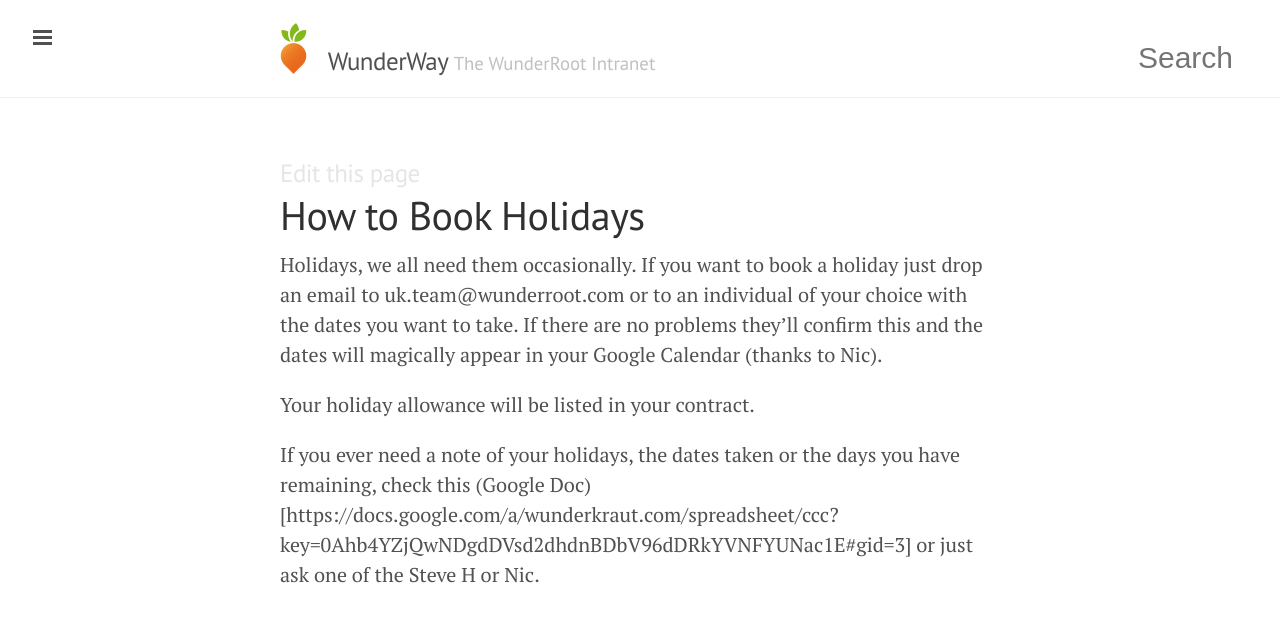
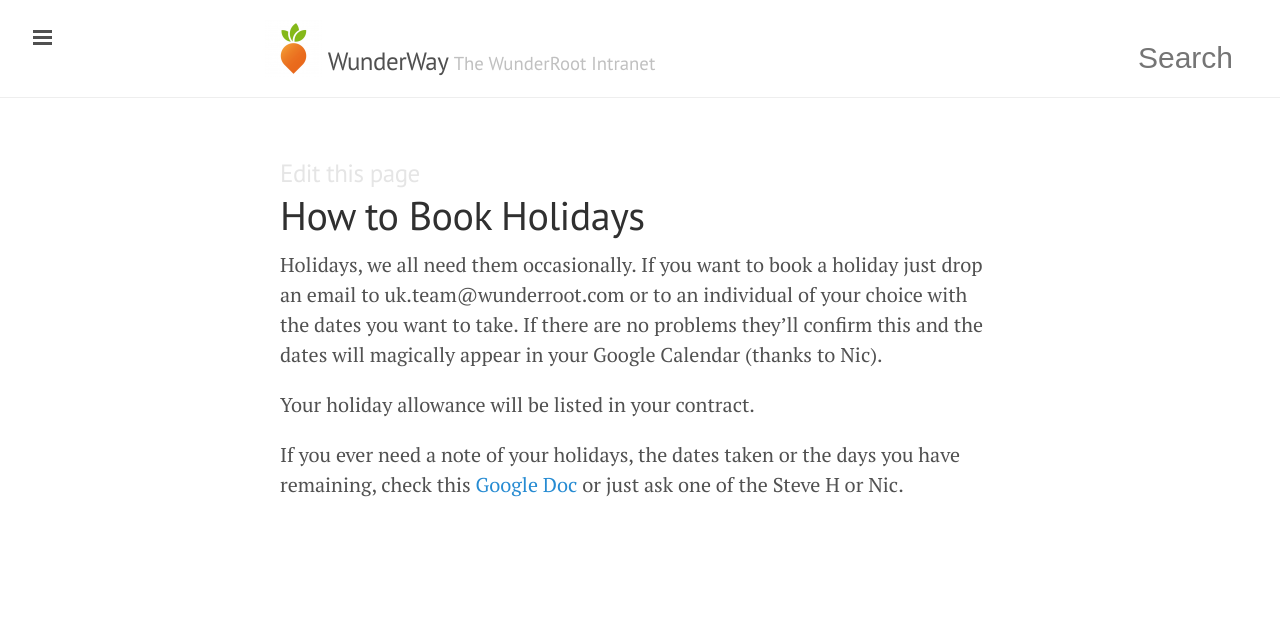
Before and after one commit to tormi/WunderWay, a Jekyll site: the page built from how/how-to-book-holidays.md, in a window 1280 px wide. Shown: the top 622 px of the page. Built offline with Jekyll 4.4.1, drawn with Linux system fonts in a browser that asks for light colours; nearby versions of some CDN libraries; Markdown is read by kramdown in place of the engine named in the settings.

Commit message:
Fixing crappy markdown

```diff
--- a/how/how-to-book-holidays.md
+++ b/how/how-to-book-holidays.md
@@ -10,4 +10,4 @@ Holidays, we all need them occasionally. If you want to book a holiday just drop
 
 Your holiday allowance will be listed in your contract.
 
-If you ever need a note of your holidays, the dates taken or the days you have remaining, check this (Google Doc)[https://docs.google.com/a/wunderkraut.com/spreadsheet/ccc?key=0Ahb4YZjQwNDgdDVsd2dhdnBDbV96dDRkYVNFYUNac1E#gid=3] or just ask one of the Steve H or Nic.
+If you ever need a note of your holidays, the dates taken or the days you have remaining, check this [Google Doc](https://docs.google.com/a/wunderkraut.com/spreadsheet/ccc?key=0Ahb4YZjQwNDgdDVsd2dhdnBDbV96dDRkYVNFYUNac1E#gid=3) or just ask one of the Steve H or Nic.
```
